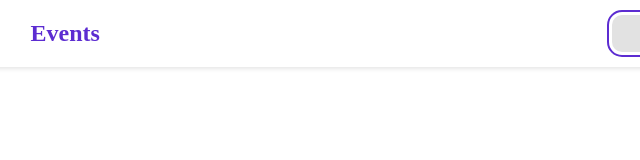
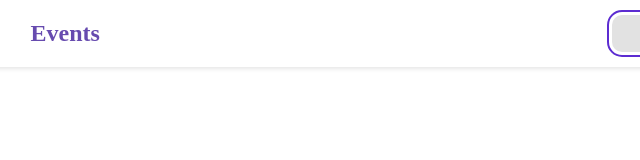
Before and after one commit to jeronimoliveros23-maker/events, a plain HTML site: page index.html in a window 1280 px wide. Shown: the full height of the page, 236-876 px from the left. Drawn offline with Linux system fonts and the light colour scheme.

Commit message:
se modifico el color purpura a uno mas claro en styles.css

```diff
--- a/styles.css
+++ b/styles.css
@@ -17,7 +17,7 @@
 .logo {
     font-size: 24px; /* tamaño fijo para que no se haga pequeño */
     font-weight: bold;
-    color: #5c2cd1; /* color púrpura */
+    color: #674baf; /* color púrpura */
 }
 
 .filtro{
```
